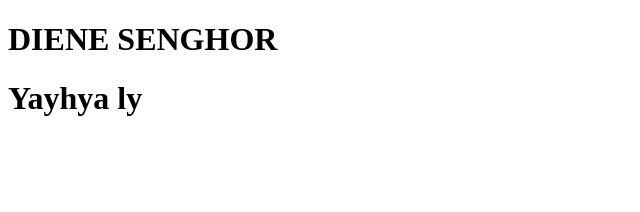
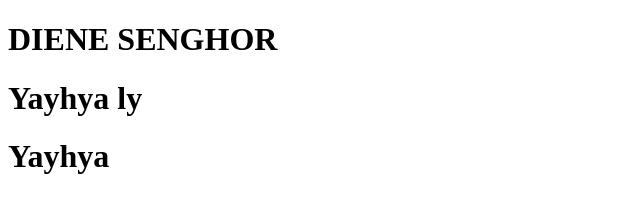
Before and after one commit to YahyalBarmaki/testlink, a plain HTML site: page index.html in a window 1280 px wide. Shown: the whole page, without its empty margins (0-640 px from the left). Drawn offline with Linux system fonts and the light colour scheme.

Commit message:
last modification

```diff
--- a/index.html
+++ b/index.html
@@ -9,5 +9,6 @@
 <body>
     <h1>DIENE SENGHOR</h1>
     <h1>Yayhya  ly</h1>
+    <h1>Yayhya</h1>
 </body>
 </html>
```
